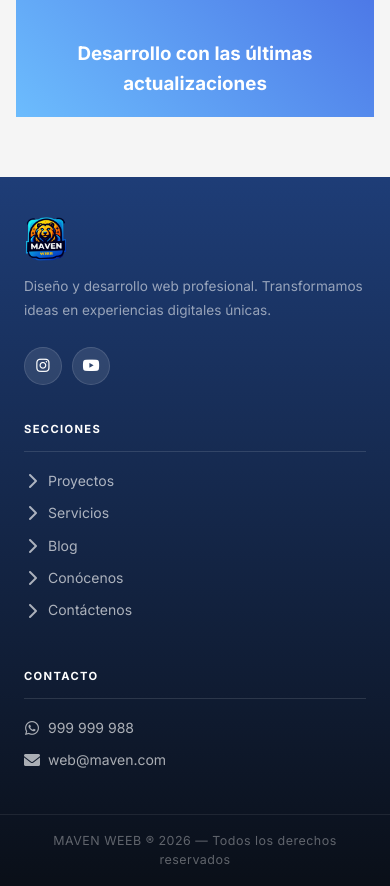
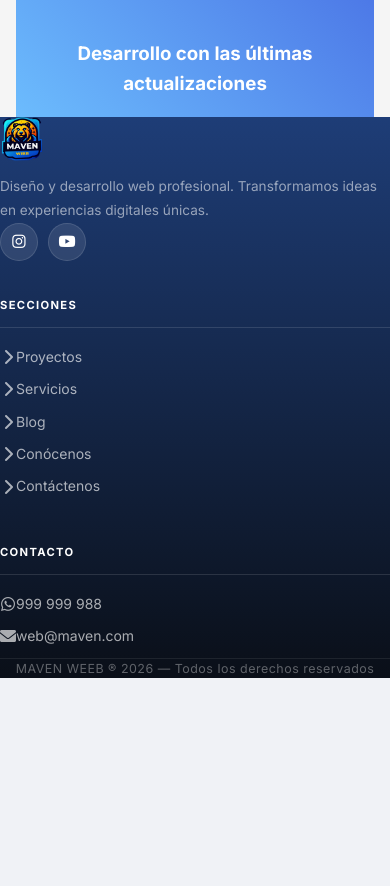
Before and after one commit to Jorge-is/maven-weeb, a PHP site: page /index.php in a window 390 px wide. Shown: the part 3311-4197 px from the top of the page. After the commit the page ends 3989 px from the top, so only its background shows below. Run offline with PHP 8.4, Linux system fonts and the light colour scheme; data that the repository does not hold is empty; some libraries are stand-ins or nearby versions.

Commit message:
feat(ui): apply spacing scale tokens to footer
- Replace hardcoded px values with --space-* tokens
- margin-top, padding, gap values now reference design system scale

```diff
--- a/css/footer.css
+++ b/css/footer.css
@@ -4,16 +4,16 @@
 footer {
     background: linear-gradient(180deg, var(--color-footer-start) 0%, var(--color-footer-end) 100%);
     color: rgba(255, 255, 255, 0.8);
-    margin-top: 60px;
+    margin-top: var(--space-15);
 }
 
 .footer-inner {
     max-width: 1100px;
     margin: 0 auto;
-    padding: 56px 40px 40px;
+    padding: var(--space-14) var(--space-10) var(--space-10);
     display: grid;
     grid-template-columns: 2fr 1fr 1fr;
-    gap: 48px;
+    gap: var(--space-12);
 }
 
 /* ── Brand column ─────────────────────────────────────────── */
@@ -37,7 +37,7 @@ footer {
     font-size: 0.85rem;
     line-height: 1.75;
     color: rgba(255, 255, 255, 0.55);
-    margin: 0 0 24px;
+    margin: 0 0 var(--space-6);
     max-width: 280px;
 }
 
@@ -94,7 +94,7 @@ footer {
     font-size: 0.875rem;
     display: flex;
     align-items: center;
-    gap: 8px;
+    gap: var(--space-2);
     transition: color 0.2s ease, padding-left 0.2s ease;
 }
 
@@ -113,7 +113,7 @@ footer {
 /* ── Bottom bar ───────────────────────────────────────────── */
 .footer-bottom {
     border-top: 1px solid rgba(255, 255, 255, 0.08);
-    padding: 18px 40px;
+    padding: var(--space-4) var(--space-10);
     text-align: center;
     font-size: 0.78rem;
     color: rgba(255, 255, 255, 0.35);
@@ -137,12 +137,12 @@ footer {
 @media (max-width: 520px) {
     .footer-inner {
         grid-template-columns: 1fr;
-        padding: 40px 24px 32px;
+        padding: var(--space-10) var(--space-6) var(--space-8);
     }
     .footer-brand {
         grid-column: auto;
     }
     .footer-bottom {
-        padding: 16px 24px;
+        padding: var(--space-4) var(--space-6);
     }
 }
```
